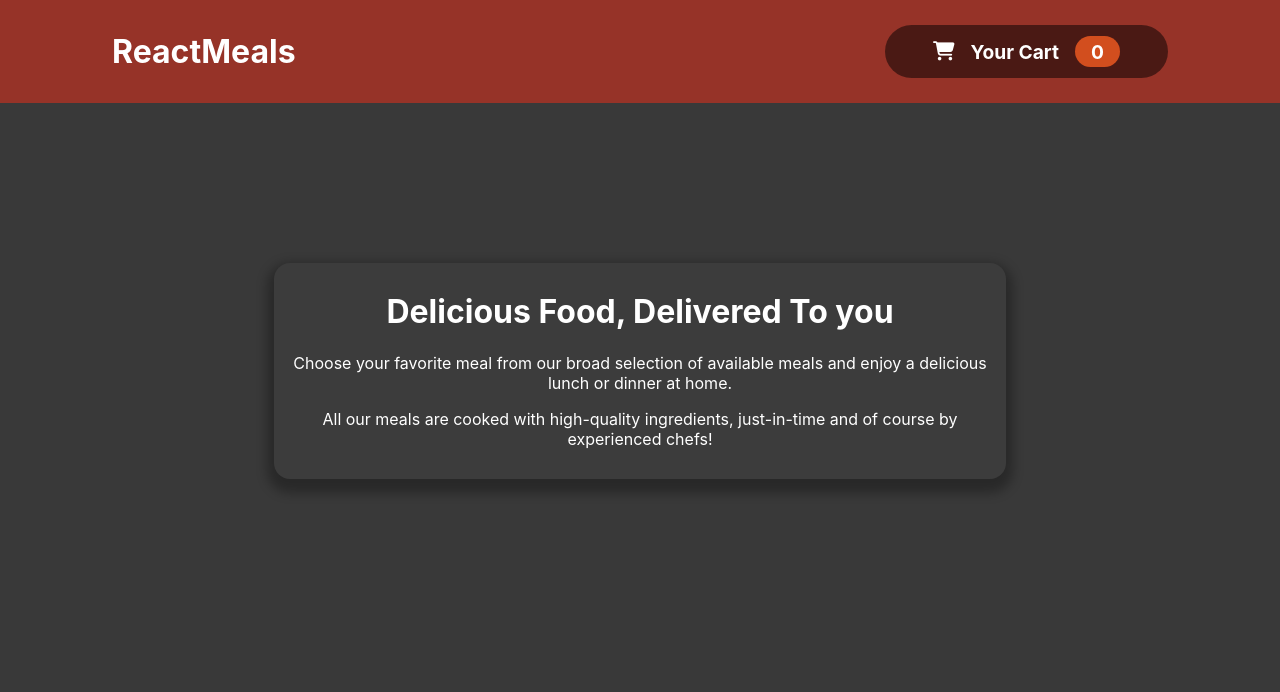
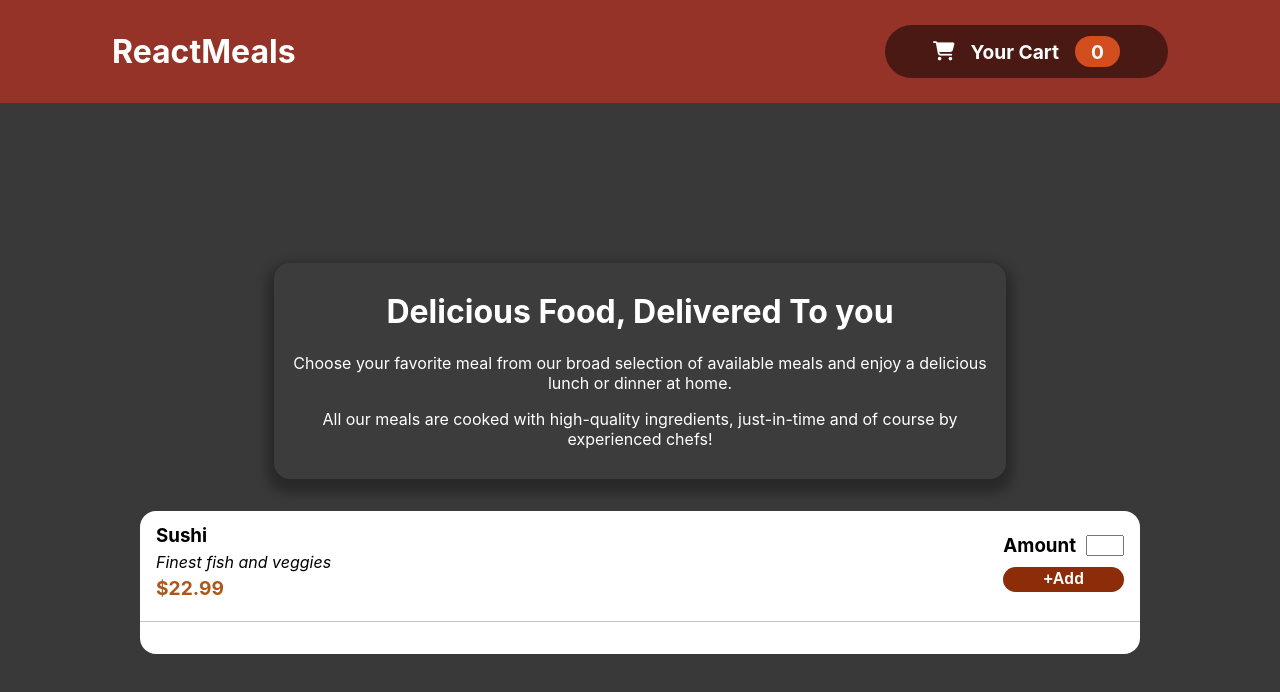
Before and after one commit to alexfotopoulos/react-meals, a React (Create React App) app: page / in a window 1280 px wide. Shown: the top 692 px of the page. Built offline with nearby package versions, Linux system fonts and the light colour scheme.

Commit message:
add MenuItem component without logic

```diff
--- a/src/App.js
+++ b/src/App.js
@@ -1,12 +1,14 @@
 import './App.css';
 import Navbar from './Navbar';
 import Summary from './Summary'
+import Menu from './Menu';
 
 function App() {
   return (
     <div className="App">
       <Navbar />
       <Summary />
+      <Menu />
     </div>
   );
 }
--- a/src/Menu.css
+++ b/src/Menu.css
@@ -0,0 +1,7 @@
+.Menu {
+    width: 1000px;
+    background-color: white;
+    margin: auto;
+    border-radius: 1rem;
+    padding-bottom: 2rem;
+}
--- a/src/Menu.js
+++ b/src/Menu.js
@@ -0,0 +1,11 @@
+import React from 'react'
+import './Menu.css'
+import MenuItem from './MenuItem'
+
+export default function Menu() {
+    return (
+        <div className='Menu'>
+            <MenuItem />
+        </div>
+    )
+}
--- /dev/null
+++ b/src/MenuItem.css
@@ -0,0 +1,52 @@
+.MenuItem {
+    display: flex;
+    justify-content: space-between;
+    padding: .5rem 1rem;
+    border-bottom: 1.5px solid rgb(198, 198, 198);
+    padding-bottom: 1rem;
+}
+
+.MenuItem-info h3, .MenuItem-info p{
+    margin: .3rem 0
+}
+
+.MenuItem-description {
+    font-style: italic;
+}
+
+.MenuItem-price {
+    font-size: 1.2rem;
+    color: rgb(172, 86, 25);
+    font-weight: bold;
+}
+
+.MenuItem-amountInfo {
+    display: flex;
+    flex-direction: column;
+    justify-content: center;
+}
+
+.MenuItem-amountInfo div, .MenuItem-amountInfo button {
+    margin: .3rem 0
+}
+
+.MenuItem-amountInfo input {
+    width: 30px;
+    margin-left: 10px;
+}
+
+.MenuItem-amountInfo-input {
+    display: flex;
+    align-items: center;
+    height: 25px
+}
+
+.MenuItem-amountInfo button {
+    color: white;
+    background-color: rgb(140, 44, 9);
+    padding: .2rem 0;
+    font-weight: bold;
+    font-size: 1rem;
+    border: none;
+    border-radius: 1rem;
+}
--- /dev/null
+++ b/src/MenuItem.js
@@ -0,0 +1,21 @@
+import React from 'react';
+import './MenuItem.css';
+
+export default function MenuItem() {
+    return (
+        <div className='MenuItem'>
+            <div className='MenuItem-info'>
+                <h3>Sushi</h3>
+                <p className='MenuItem-description'>Finest fish and veggies</p>
+                <p className='MenuItem-price'><span>$</span>22.99</p>
+            </div>
+            <div className='MenuItem-amountInfo'>
+                <div className='MenuItem-amountInfo-input'>
+                    <h3>Amount</h3>
+                    <input type="number" />
+                </div>
+                <button>+Add</button>
+            </div>
+        </div>
+    )
+}
--- a/src/Summary.css
+++ b/src/Summary.css
@@ -3,7 +3,7 @@
     height: 200px;
     background-color: rgba(60,60,60);
     color: white;
-    margin: 10rem auto;
+    margin: 10rem auto 2rem;
     border-radius: 1rem;
     box-shadow: 0px 7px 11px 7px rgba(0,0,0,0.29);
     text-align: center;
```
